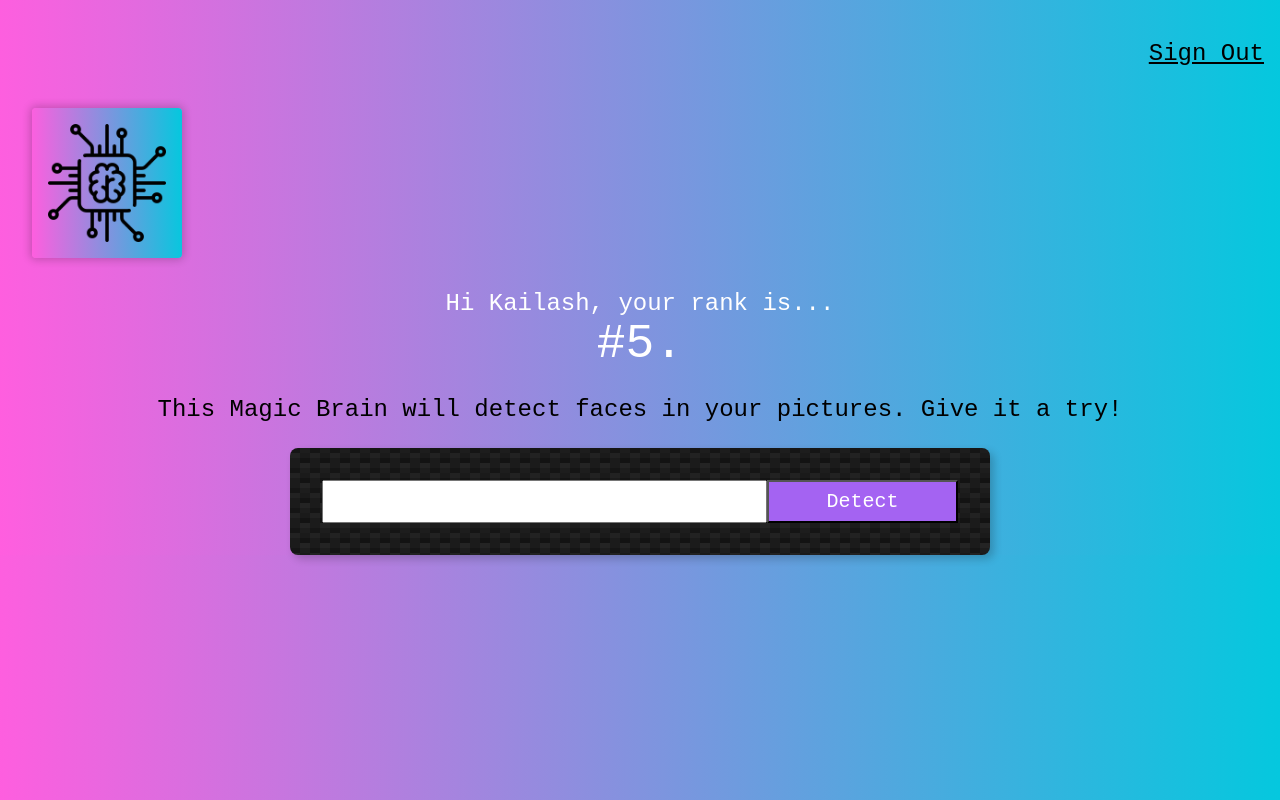
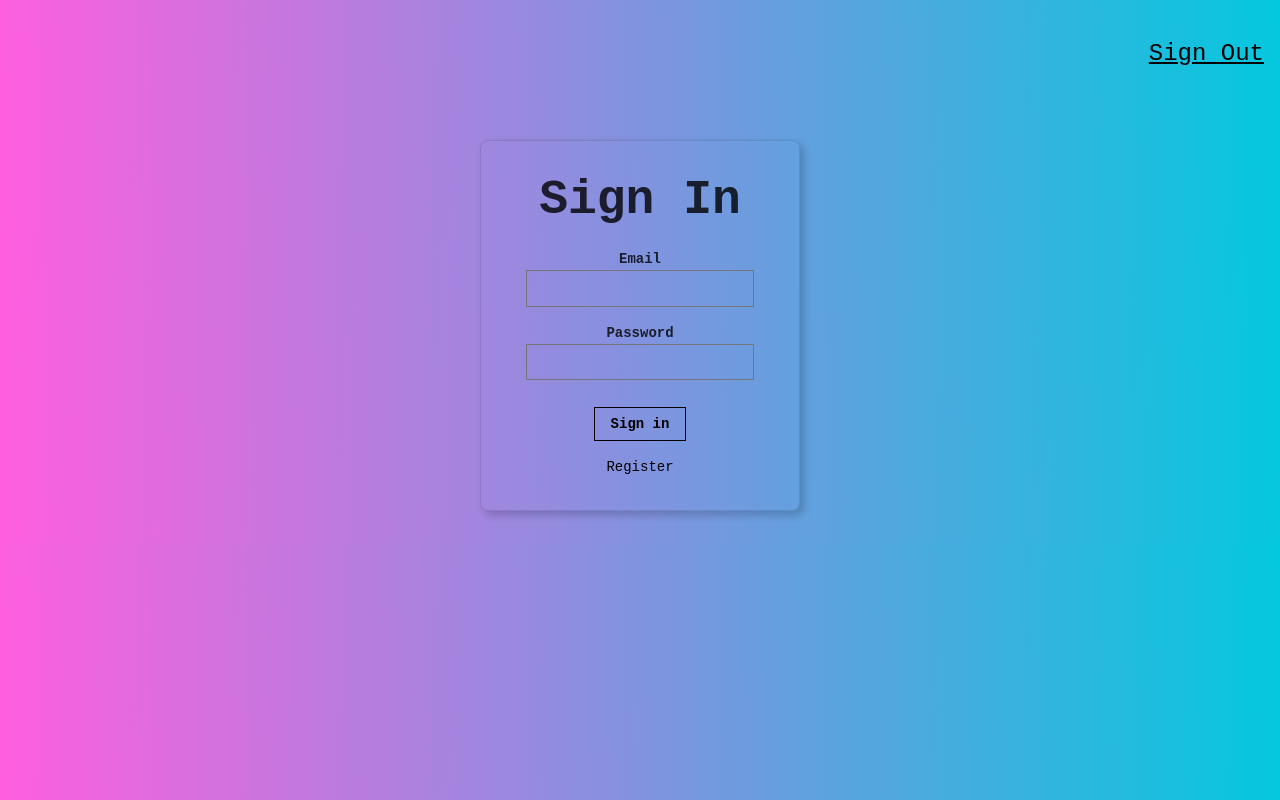
Before and after one commit to kailashgautham/StealthSuite, a React (Create React App) app in the folder frontend/: page / in a window 1280 px wide. Built offline with nearby package versions, Linux system fonts and the light colour scheme.

Commit message:
Add signin page

```diff
--- a/frontend/src/App.js
+++ b/frontend/src/App.js
@@ -5,11 +5,14 @@
 import ImageLinkForm from './components/ImageLinkForm/ImageLinkForm'
 import Rank from './components/Rank/Rank';
 import FaceRecognition from './components/FaceRecognition/FaceRecognition';
+import Signin from './components/Signin/Signin';
+
 class App extends Component {
   //state so that app can remember user value and update when it changes
   constructor(props) {
     super(props);
     this.state = {
+      route: 'signin',
       input: '',
       imageUrl: '',
       boxes: []
@@ -18,7 +21,7 @@
 
   calculateFaceLocation = (result) => {
     let boxes = [];
-    result.outputs[0].data.regions.map((region) => {
+    result.outputs[0].data.regions.forEach((region) => {
       const clarifaiFace = region.region_info.bounding_box;
       const image = document.getElementById("inputimage");
       const width = image.width;
@@ -34,17 +37,17 @@
   }
 
   displayFaceBox = (boxes) => {
-    this.setState({boxes: boxes});
+    this.setState({ boxes: boxes });
   }
 
   onInputChange = (event) => {
-    this.setState({input: event.target.value});
+    this.setState({ input: event.target.value });
   }
 
   onInputSubmit = (event) => {
 
-    this.setState({imageUrl: this.state.input});
-    this.setState({boxes: []});
+    this.setState({ imageUrl: this.state.input });
+    this.setState({ boxes: [] });
 
     const PAT = 'c9d4d4095a2d46b28ba9ad15149ae72b';
 
@@ -93,10 +96,18 @@
     return (
       <div className="App">
         <Navigation />
+        {this.state.route === 'signin' ?
+          <Signin />
+          :
+          (
+            <div>
               <Logo />
               <Rank />
               <ImageLinkForm onInputChange={this.onInputChange} onInputSubmit={this.onInputSubmit} />
-        {this.state.imageUrl !== "" ? <FaceRecognition boxes={this.state.boxes} image={this.state.imageUrl}/> : <></>}
+              <FaceRecognition boxes={this.state.boxes} image={this.state.imageUrl} />
+            </div>
+              )
+          }
             </div>
           );
   }
--- a/frontend/src/components/FaceRecognition/FaceRecognition.js
+++ b/frontend/src/components/FaceRecognition/FaceRecognition.js
@@ -3,6 +3,7 @@
 
 const FaceRecognition = ({ boxes, image }) => {
     return (
+        image ?
             <div className="center ma">
                 <div className="absolute mt2">
                     {console.log(boxes.length)}
@@ -10,7 +11,7 @@
                     {
                         boxes.map((box, idx) =>
                             (<div
-                        id = {idx}
+                                key={idx}
                                 className="bounding-box"
                                 style={{
                                     top: `${box.topRow}px`,
@@ -21,9 +22,9 @@
                             </div>)
                         )
                     }
-                {/* <div className="bounding-box" style={{top: `${box.topRow}px`, right: `${box.rightCol}px`, bottom: `${box.bottomRow}px`, left: `${box.leftCol}px`}}></div> */}
                 </div>
             </div>
+            : null
     );
 };
 
--- /dev/null
+++ b/frontend/src/components/Signin/Signin.css
@@ -0,0 +1,192 @@
+.ba {
+    border-style: solid;
+    border-width: 1px;
+}
+
+.b--black {
+    border-color: #000;
+}
+
+.b--transparent {
+    border-color: transparent;
+}
+
+.db {
+    display: block;
+}
+
+.dib {
+    display: inline-block;
+}
+
+.b {
+    font-weight: bold;
+}
+
+.fw6 {
+    font-weight: 600;
+}
+
+.input-reset {
+    -webkit-appearance: none;
+       -moz-appearance: none;
+}
+
+.input-reset::-moz-focus-inner {
+    border: 0;
+    padding: 0;
+}
+
+.lh-copy {
+    line-height: 1.5;
+}
+
+.link {
+    text-decoration: none;
+    transition: color .15s ease-in;
+}
+
+.link:link, .link:visited {
+    transition: color .15s ease-in;
+}
+
+.link:hover {
+    transition: color .15s ease-in;
+}
+
+.link:active {
+    transition: color .15s ease-in;
+}
+
+.link:focus {
+    transition: color .15s ease-in;
+    outline: 1px dotted currentColor;
+}
+
+.w-100 {
+    width: 100%;
+}
+
+.black-80 {
+    color: rgba(0, 0, 0, .8);
+}
+
+.black {
+    color: #000;
+}
+
+.bg-transparent {
+    background-color: transparent;
+}
+
+.hover-white:hover {
+    color: #fff;
+}
+
+.hover-white:focus {
+    color: #fff;
+}
+
+.hover-bg-black:hover {
+    background-color: #000;
+}
+
+.hover-bg-black:focus {
+    background-color: #000;
+}
+
+.pa0 {
+    padding: 0;
+}
+
+.pa2 {
+    padding: .5rem;
+}
+
+.pa4 {
+    padding: 2rem;
+}
+
+.pv2 {
+    padding-top: .5rem;
+    padding-bottom: .5rem;
+}
+
+.ph0 {
+    padding-left: 0;
+    padding-right: 0;
+}
+
+.ph3 {
+    padding-left: 1rem;
+    padding-right: 1rem;
+}
+
+.ma0 {
+    margin: 0;
+}
+
+.mt3 {
+    margin-top: 1rem;
+}
+
+.mv3 {
+    margin-top: 1rem;
+    margin-bottom: 1rem;
+}
+
+.mh0 {
+    margin-left: 0;
+    margin-right: 0;
+}
+
+.f4 {
+    font-size: 1.25rem;
+}
+
+.f6 {
+    font-size: .875rem;
+}
+
+.measure {
+    max-width: 30em;
+}
+
+.center {
+    margin-right: auto;
+    margin-left: auto;
+}
+
+.dim {
+    opacity: 1;
+    transition: opacity .15s ease-in;
+}
+
+.dim:hover, .dim:focus {
+    opacity: .5;
+    transition: opacity .15s ease-in;
+}
+
+.dim:active {
+    opacity: .8;
+    transition: opacity .15s ease-out;
+}
+
+.grow {
+    -moz-osx-font-smoothing: grayscale;
+    backface-visibility: hidden;
+    transform: translateZ(0);
+    transition: transform .25s ease-out;
+}
+
+.grow:hover, .grow:focus {
+    transform: scale(1.05);
+}
+
+.grow:active {
+    transform: scale(.9);
+}
+
+.pointer:hover {
+    cursor: pointer;
+}
--- /dev/null
+++ b/frontend/src/components/Signin/Signin.js
@@ -0,0 +1,32 @@
+import React from 'react';
+import './Signin.css';
+
+const Signin = () => {
+    return (
+        <article className="br3 ba dark-gray b--black-10 mv4 w-100 w-50-m w-25-l mw6 shadow-5 center">
+            <main className="pa4 black-80">
+                <form className="measure">
+                    <fieldset id="sign_up" className="ba b--transparent ph0 mh0">
+                        <legend className="f1 fw6 ph0 mh0">Sign In</legend>
+                        <div className="mt3">
+                            <label className="db fw6 lh-copy f6" for="email-address">Email</label>
+                            <input className="pa2 input-reset ba bg-transparent hover-bg-black hover-white w-100" type="email" name="email-address" id="email-address" />
+                        </div>
+                        <div className="mv3">
+                            <label className="db fw6 lh-copy f6" for="password">Password</label>
+                            <input className="b pa2 input-reset ba bg-transparent hover-bg-black hover-white w-100" type="password" name="password" id="password" />
+                        </div>
+                    </fieldset>
+                    <div className="">
+                        <input className="b ph3 pv2 input-reset ba b--black bg-transparent grow pointer f6 dib" type="submit" value="Sign in" />
+                    </div>
+                    <div className="lh-copy mt3">
+                        <a href="#0" className="f6 link dim black db">Register</a>
+                    </div>
+                </form>
+            </main>
+        </article>
+    );
+};
+
+export default Signin;
```
Lines whose indentation alone changed are shown as unchanged.
